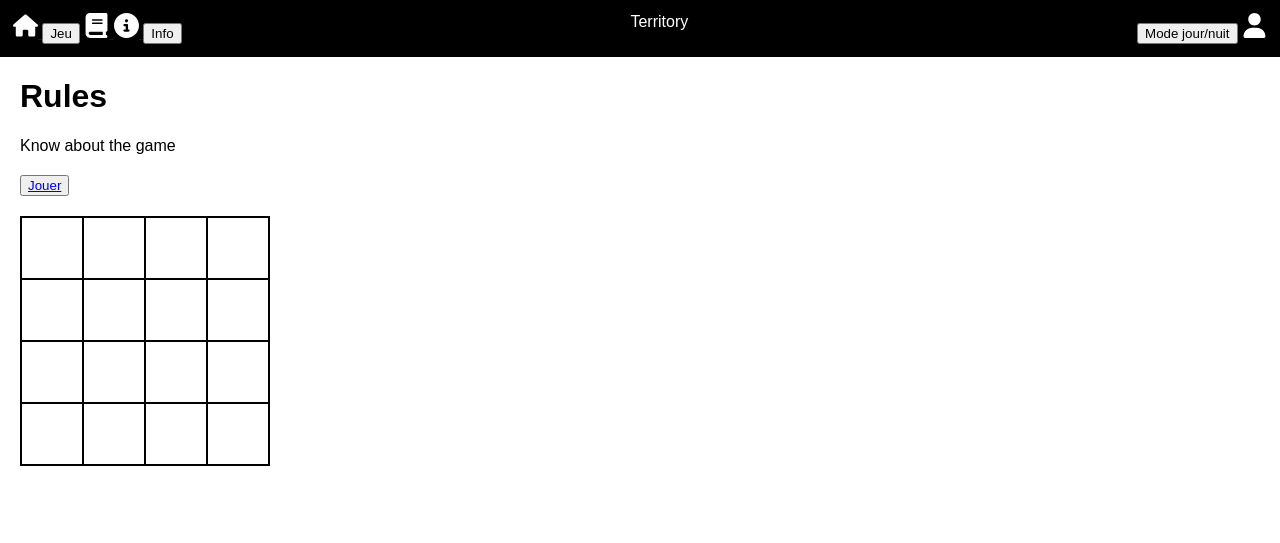
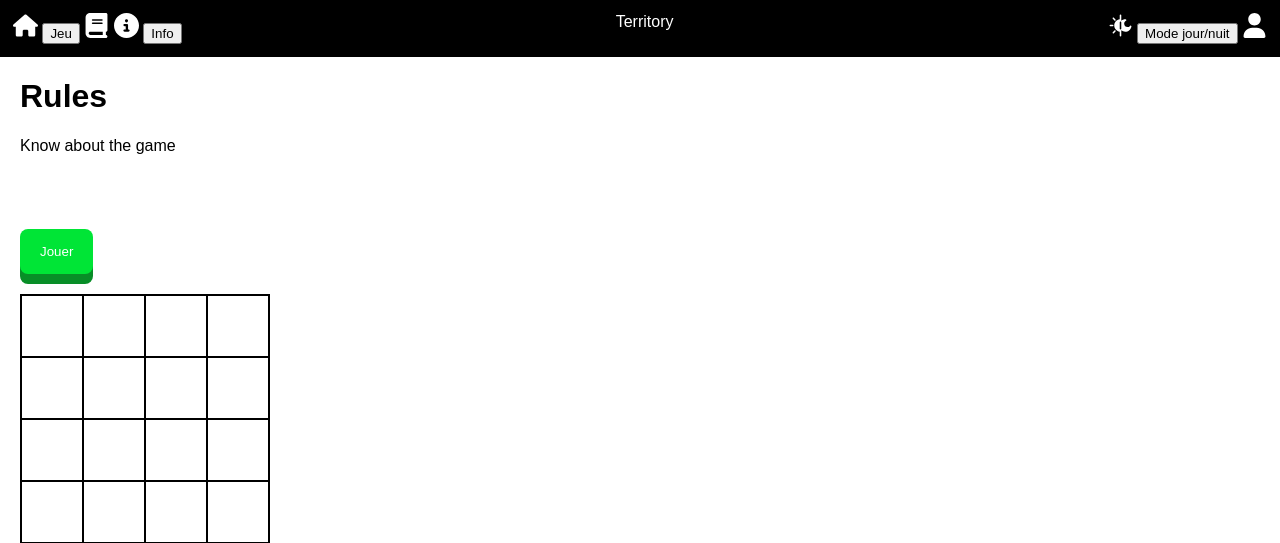
Before and after one commit to YRNEHENRY/AI_Project, a Flask app: page / in a window 1280 px wide. Shown: the top 543 px of the page. Run offline with Flask 2, Linux system fonts and the light colour scheme; lists and menus that the app fills with data are empty.

Commit message:
Frontpage update
Adding :
- Button style
- SVG night/day

```diff
--- a/game_app/static/styleWhite.css
+++ b/game_app/static/styleWhite.css
@@ -108,3 +108,31 @@ body{
 .github_svg {
     padding-right: 2em;
 }
+
+/* btn */
+a:link{
+    text-decoration: none;
+    color: white;
+}
+
+a:visited{
+    text-decoration: none;
+    color: white;
+}
+.btn {
+    background-color: #00e536;
+    color: white;
+    border: none;
+    cursor: pointer;
+
+    margin-top: 3.375rem;
+    padding: 15px 20px;
+    border-radius: .5rem;
+    box-shadow: 0px 10px 0px 0px #088e27;
+}
+
+.btn:active {
+    transform: translateY(5px);
+    box-shadow: 0px 7px 0px 0px #008751;
+    background: #088e27;
+}
--- a/game_app/templates/base.html
+++ b/game_app/templates/base.html
@@ -34,6 +34,12 @@
         </div>
         <div id="navName">Territory</div>
         <div id="navProfile">
+            <svg class="icon_svg color-mod.svg" id="Icons" style="enable-background:new 0 0 32 32;" version="1.1" viewBox="0 0 32 32" xml:space="preserve" xmlns="http://www.w3.org/2000/svg" xmlns:xlink="http://www.w3.org/1999/xlink">
+                <g>
+                    <path d="M8.2,9.6c0.2,0.2,0.5,0.3,0.7,0.3s0.5-0.1,0.7-0.3c0.4-0.4,0.4-1,0-1.4L7.5,6.1c-0.4-0.4-1-0.4-1.4,0s-0.4,1,0,1.4L8.2,9.6   z"/><path d="M7,16c0-0.6-0.4-1-1-1H3c-0.6,0-1,0.4-1,1s0.4,1,1,1h3C6.6,17,7,16.6,7,16z"/><path d="M8.2,22.4l-2.1,2.1c-0.4,0.4-0.4,1,0,1.4c0.2,0.2,0.5,0.3,0.7,0.3s0.5-0.1,0.7-0.3l2.1-2.1c0.4-0.4,0.4-1,0-1.4   S8.6,22,8.2,22.4z"/>
+                </g>
+                <path d="M29.4,16.2c-0.4-0.2-0.9-0.1-1.2,0.3c-0.8,1-2,1.5-3.2,1.5c-2.3,0-4.3-1.9-4.3-4.3c0-1.6,0.9-3,2.3-3.8  c0.4-0.2,0.6-0.7,0.5-1.1C23.4,8.4,23,8,22.5,8c-0.1,0-0.3,0-0.4,0c-1.9,0-3.7,0.7-5.1,1.8V3c0-0.6-0.4-1-1-1s-1,0.4-1,1v5.1  c-3.9,0.5-7,3.9-7,7.9s3.1,7.4,7,7.9V29c0,0.6,0.4,1,1,1s1-0.4,1-1v-6.8c1.4,1.2,3.2,1.8,5.1,1.8c4,0,7.3-2.9,7.9-6.8  C30.1,16.8,29.8,16.3,29.4,16.2z M17,20c0,0.6-0.4,1-1,1s-1-0.4-1-1v-8c0-0.6,0.4-1,1-1s1,0.4,1,1V20z"/>
+            </svg>
             <button onclick="changeStyleMode()">Mode jour/nuit</button>
             <svg class="icon_svg profil_svg" xmlns="http://www.w3.org/2000/svg" viewBox="0 0 448 512">
                 <path d="M224 256c70.7 0 128-57.3 128-128S294.7 0 224 0S96 57.3 96 128s57.3 128 128 128zm-45.7 48C79.8 304 0 383.8 0 482.3C0 498.7 13.3 512 29.7 512H418.3c16.4 0 29.7-13.3 29.7-29.7C448 383.8 368.2 304 269.7 304H178.3z"/>
--- a/game_app/templates/index.html
+++ b/game_app/templates/index.html
@@ -25,7 +25,8 @@
 </div>
 
 <div id="buttonDiv">
-    <button><a href="/game/">Jouer</a></button>
+
+    <button class="btn"><a href="/game/">Jouer</a></button>
 </div>
 
 {% endblock %}
```
Also changed, not shown: game_app/static/Assets/Nav_icon/color-mod.svg (added), game_app/static/Assets/Nav_icon/day.svg (deleted), game_app/static/Assets/Nav_icon/night.svg (deleted), 4 other files.
